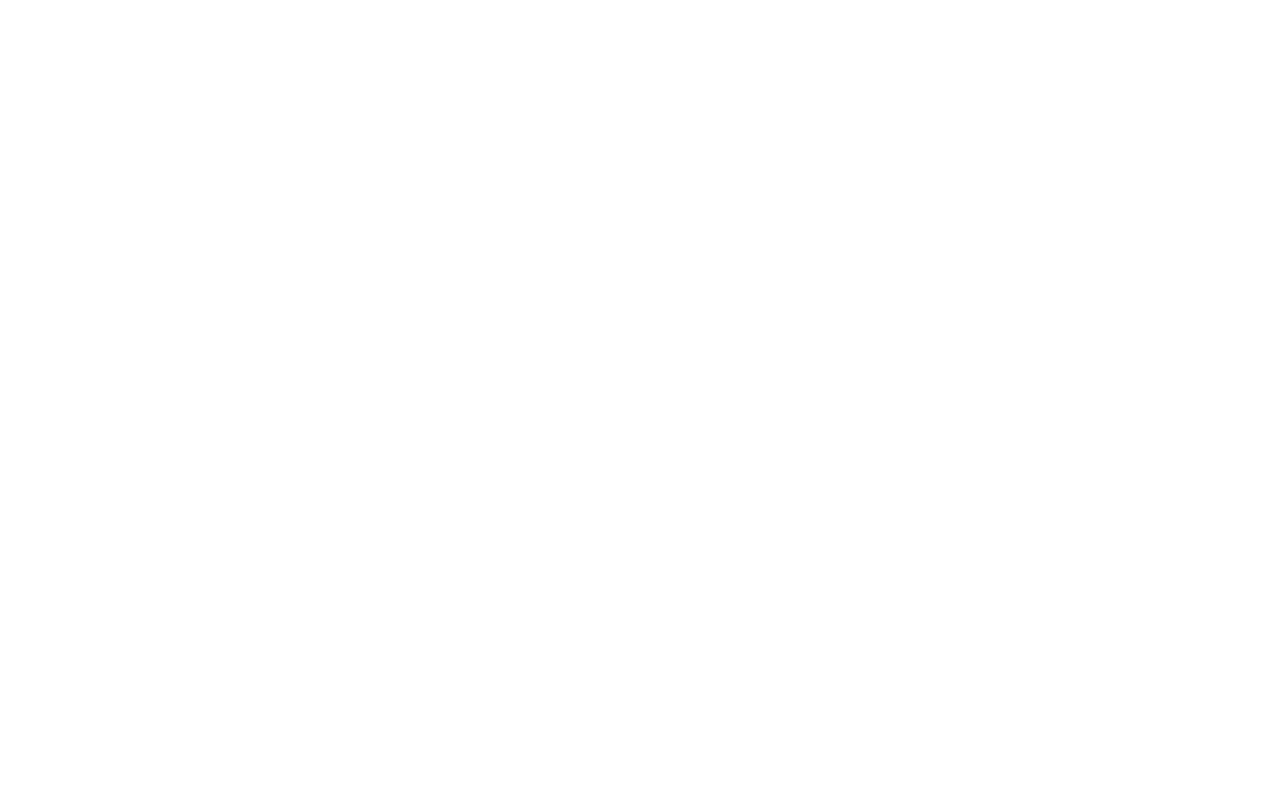
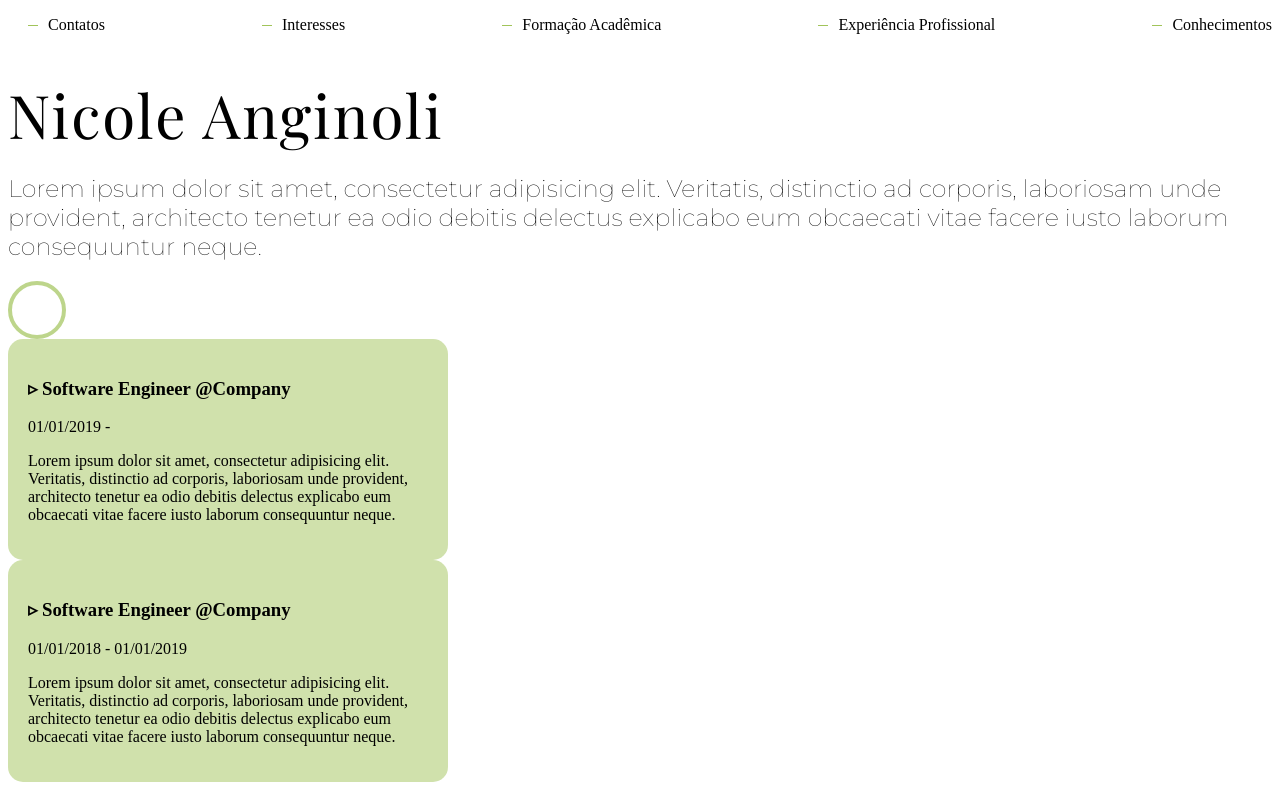
Before and after one commit to NicoleAnginoli/portfolio-generator, an Angular app in the folder webapp/: page /template2 in a window 1280 px wide. Before the commit this address led to /. Built offline with nearby package versions, Linux system fonts and the light colour scheme.

Commit message:
feat: criacao novo template

```diff
--- a/webapp/src/app/app-routing.module.ts
+++ b/webapp/src/app/app-routing.module.ts
@@ -1,12 +1,13 @@
 import { NgModule } from '@angular/core';
-import { CommonModule } from '@angular/common';
 import { FillFormComponent } from './pages/fill-form/fill-form.component';
 import { RouterModule, Routes } from '@angular/router';
 import { TemplatePortfolioComponent } from './pages/template-portfolio/template-portfolio.component';
+import { SecondTemplatePortfolioComponent } from './pages/second-template-portfolio/second-template-portfolio.component';
 
 const routes: Routes = [
   { path: 'template/:id', component: TemplatePortfolioComponent },
-  { path: 'fill-form', component: FillFormComponent }
+  { path: 'fill-form', component: FillFormComponent },
+  { path: 'template2', component: SecondTemplatePortfolioComponent },
 ];
 
 @NgModule({
--- a/webapp/src/app/app.module.ts
+++ b/webapp/src/app/app.module.ts
@@ -6,12 +6,14 @@
 import { FillFormComponent } from './pages/fill-form/fill-form.component';
 import { AppRoutingModule } from './app-routing.module';
 import { TemplatePortfolioComponent } from './pages/template-portfolio/template-portfolio.component';
+import { SecondTemplatePortfolioComponent } from './pages/second-template-portfolio/second-template-portfolio.component';
 
 @NgModule({
   declarations: [
     AppComponent,
     FillFormComponent,
-    TemplatePortfolioComponent
+    TemplatePortfolioComponent,
+    SecondTemplatePortfolioComponent
   ],
   imports: [
     BrowserModule,
--- /dev/null
+++ b/webapp/src/app/pages/second-template-portfolio/second-template-portfolio.component.html
@@ -0,0 +1,47 @@
+<div>
+    <nav>
+        <ul>
+            <li>
+                <a href="">Contatos</a>
+            </li>
+            <li>
+                <a href="">Interesses</a>
+            </li>
+            <li>
+                <a href="">Formação Acadêmica</a>
+            </li>
+            <li>
+                <a href="">Experiência Profissional</a>
+            </li>
+            <li>
+                <a href="">Conhecimentos</a>
+            </li>
+        </ul>
+    </nav>
+    <div>
+        <h1>
+            {{person.name}}
+        </h1>
+        <h2>
+            {{person.description}}
+        </h2>
+    </div>
+    <section>
+        <div class="teste">
+        </div>
+    </section>
+    <section>
+        <div class="work" *ngFor="let i of person.professionalBackground">
+            <h3>
+                {{i.role}} @{{i.company}}
+            </h3>
+            <p>
+                {{i.startDate | date: 'dd/MM/yyyy'}} -
+                <span *ngIf="!i.isCurrentlyJob">{{i.endDate | date: 'dd/MM/yyyy'}}</span>
+            </p>
+            <p>
+                {{i.roleDescription}}
+            </p>
+        </div>
+    </section>
+</div>
--- /dev/null
+++ b/webapp/src/app/pages/second-template-portfolio/second-template-portfolio.component.scss
@@ -0,0 +1,58 @@
+@import url('https://fonts.googleapis.com/css2?family=Montserrat:wght@100&family=Playfair+Display&display=swap');
+
+ul {
+    display: flex;
+    justify-content: space-between;
+    list-style: none;
+}
+
+li {
+    position: relative;
+}
+
+a {
+    text-decoration: none;
+    color: inherit;
+
+    &::before {
+        position: absolute;
+        content: "";
+        background-color: #a1c45a;
+        height: 1px;
+        width: 10px;
+        margin-top: 9px;
+        left: -20px;
+    }
+}
+
+h1 {
+    font-size: 60px;
+    letter-spacing: 2px;
+    margin-bottom: 0px;
+    font-family: 'Playfair Display', serif;
+    font-weight: 400;
+}
+
+h2 {
+    font-family: 'Montserrat', sans-serif;
+    font-weight: 100;
+}
+
+.teste {
+    border: 4px solid #a1c45a;
+    height: 50px;
+    width: 50px;
+    border-radius: 50%;
+    opacity: 0.7;
+}
+
+.work {
+    background: rgb(161, 196, 90, 0.5);
+    width: 400px;
+    padding: 20px;
+    border-radius: 15px;
+}
+
+h3::before {
+    content: "▹"
+}
--- /dev/null
+++ b/webapp/src/app/pages/second-template-portfolio/second-template-portfolio.component.ts
@@ -0,0 +1,70 @@
+import { Component, OnInit } from '@angular/core';
+import { Person, Contacts, AcademicInfo, ProfessionalBackGround } from 'src/app/shared/interfaces/Models';
+
+@Component({
+  selector: 'app-second-template-portfolio',
+  templateUrl: './second-template-portfolio.component.html',
+  styleUrls: ['./second-template-portfolio.component.scss']
+})
+export class SecondTemplatePortfolioComponent implements OnInit {
+
+  constructor() { }
+
+  person = {} as Person;
+  contacts = {} as Contacts;
+  interests: Array<string> = [];
+  skills: Array<string> = [];
+  academic = {} as AcademicInfo;
+  academicArray: Array<AcademicInfo> = [];
+  experience = {} as ProfessionalBackGround;
+  experience2 = {} as ProfessionalBackGround;
+  experienceArray: Array<ProfessionalBackGround> = [];
+
+  ngOnInit(): void {
+    this.contacts.email = "email@email.com";
+    this.contacts.linkedin = "linkedin.com/nome";
+    this.contacts.phone = "(11) 1111111";
+
+    this.interests.push("web development");
+    this.interests.push("software engineer");
+    this.interests.push("fullstack development");
+
+    this.skills.push("Angular");
+    this.skills.push("Java");
+    this.skills.push("GIT");
+    this.skills.push("Github");
+    this.skills.push("HTML");
+    this.skills.push("CSS");
+    this.skills.push("Javascript");
+
+    this.academic.course = "Sistemas de Informação";
+    this.academic.institution = "Universidade de São Paulo";
+    this.academic.startDate = new Date("2018, 01, 01");
+    this.academic.endDate = new Date("2021, 12, 31") ;
+    this.academicArray.push(this.academic)
+
+    this.experience.company = "Company";
+    this.experience.role = "Software Engineer"
+    this.experience.roleDescription = "Lorem ipsum dolor sit amet, consectetur adipisicing elit. Veritatis, distinctio ad    corporis, laboriosam unde provident, architecto tenetur ea odio debitis delectus explicabo eum obcaecati    vitae facere iusto laborum consequuntur neque."
+    this.experience.startDate = new Date("2018, 01, 01");
+    this.experience.endDate = new Date("2019, 01, 01");
+    this.experience.isCurrentlyJob = false;
+
+    this.experience2.company = "Company";
+    this.experience2.role = "Software Engineer"
+    this.experience2.roleDescription = "Lorem ipsum dolor sit amet, consectetur adipisicing elit. Veritatis, distinctio ad    corporis, laboriosam unde provident, architecto tenetur ea odio debitis delectus explicabo eum obcaecati    vitae facere iusto laborum consequuntur neque."
+    this.experience2.startDate = new Date("2019, 01, 01");
+    this.experience2.isCurrentlyJob = true;
+
+    this.experienceArray.push(this.experience2);
+    this.experienceArray.push(this.experience);
+
+    this.person.name = "Nicole Anginoli";
+    this.person.description = "Lorem ipsum dolor sit amet, consectetur adipisicing elit. Veritatis, distinctio ad    corporis, laboriosam unde provident, architecto tenetur ea odio debitis delectus explicabo eum obcaecati    vitae facere iusto laborum consequuntur neque."
+    this.person.contacts = this.contacts;
+    this.person.interests = this.interests;
+    this.person.skills = this.skills;
+    this.person.professionalBackground = this.experienceArray;
+  }
+
+}
```
